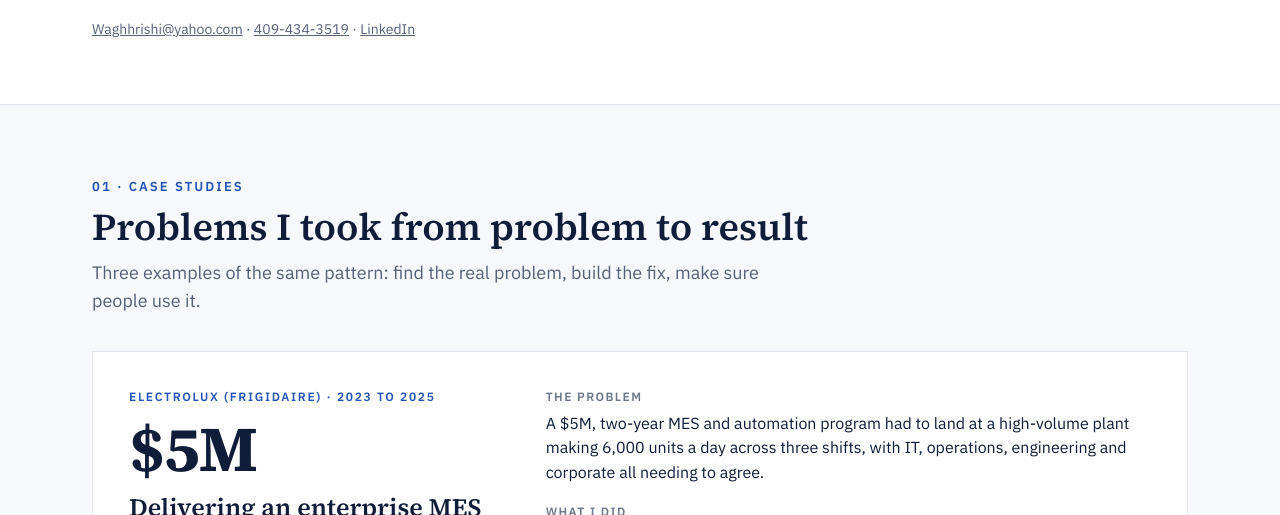
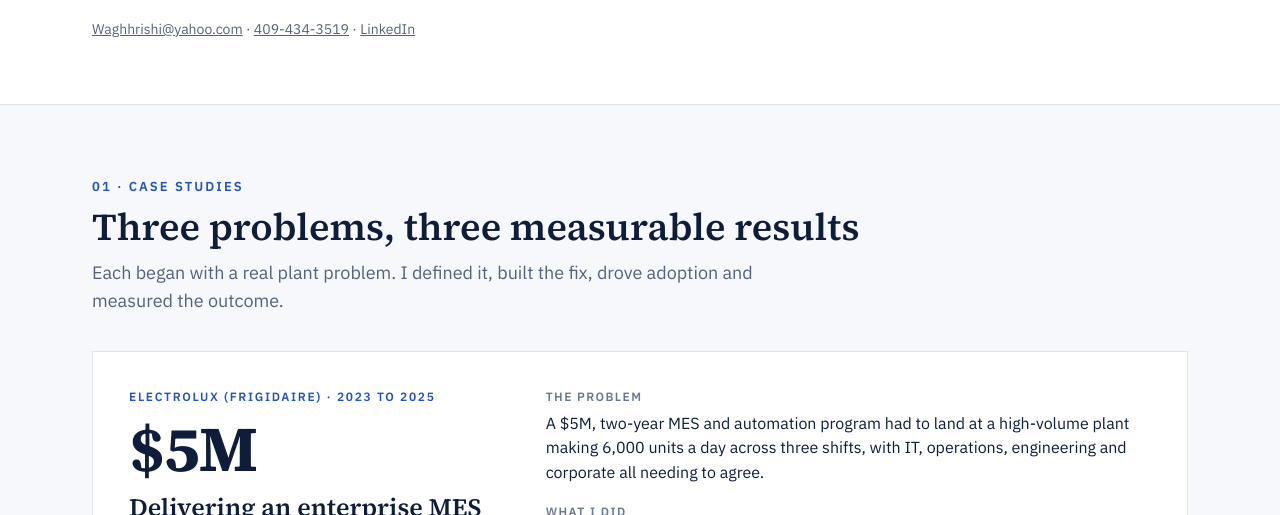
Before and after one commit to hwagh/Portfolio, a plain HTML site: page index.html in a window 1280 px wide. Shown: the part 691-1206 px from the top of the page. Drawn offline with Linux system fonts and the light colour scheme.

Commit message:
Rephrase case studies heading and intro
Co-Authored-By: Claude Sonnet 5.5 <noreply@anthropic.com>
Claude-Session: https://claude.ai/code/session_01KXUPUSkfdDgnF4a9cWoiLL

```diff
--- a/index.html
+++ b/index.html
@@ -205,8 +205,8 @@ $("#hero").innerHTML = `<div class="wrap">
 const parts = [];
 
 /* 01 case studies */
-parts.push(section("cases", "Case studies", "Problems I took from problem to result",
-  "Three examples of the same pattern: find the real problem, build the fix, make sure people use it.",
+parts.push(section("cases", "Case studies", "Three problems, three measurable results",
+  "Each began with a real plant problem. I defined it, built the fix, drove adoption and measured the outcome.",
   SITE.cases.map((c) => `
   <article class="case">
     <div class="case-l"><div class="tag">${esc(c.tag)}</div><div class="big">${esc(c.big)}</div><h3>${esc(c.title)}</h3></div>
```
